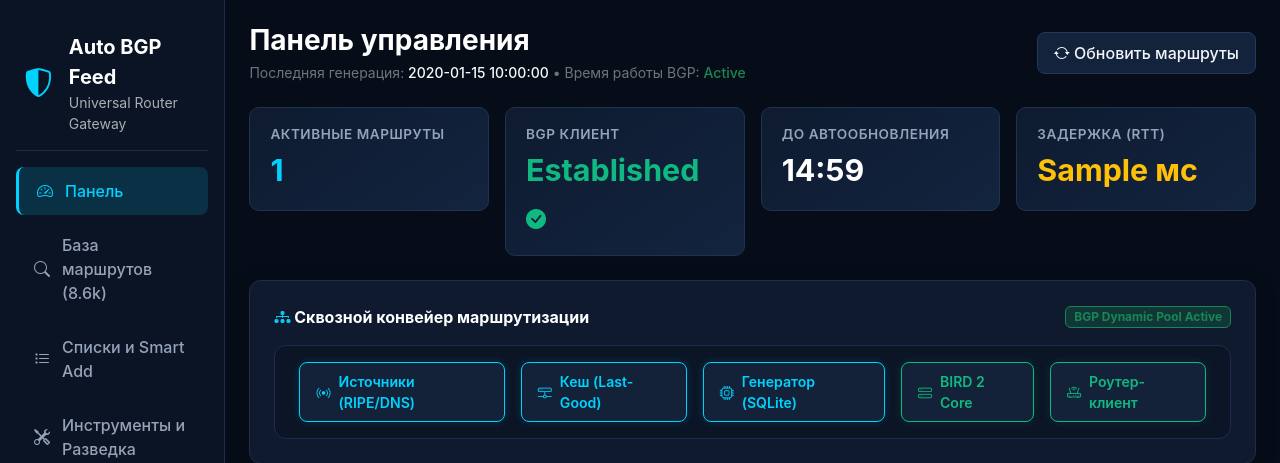
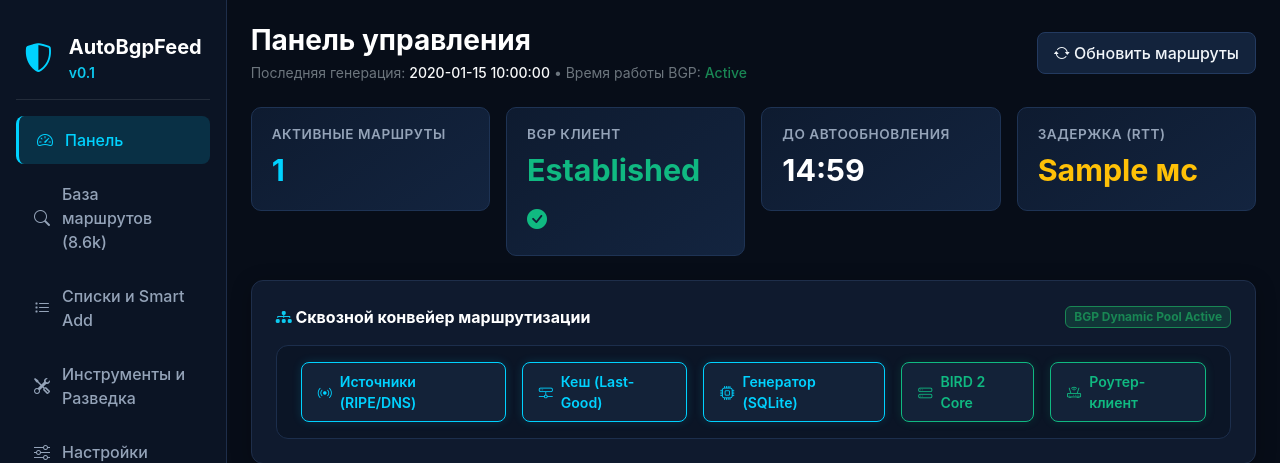
Before and after one commit to milkmann/AutoBgpFeed, a FastAPI app: template source-manager/templates/index.html in a window 1280 px wide. Shown: the top 463 px of the page. Run offline with FastAPI, Linux system fonts and the light colour scheme; the template is opened without the code that fills it: most values are stand-ins (such as "Sample title", 1, 10 or a date in 2020); parts of the project's set-up code (start-up, migrations or seed data) failed here and were passed over.

Commit message:
Update brand header to AutoBgpFeed v0.1

```diff
--- a/source-manager/templates/index.html
+++ b/source-manager/templates/index.html
@@ -3,7 +3,7 @@
 <head>
   <meta charset="UTF-8">
   <meta name="viewport" content="width=device-width, initial-scale=1.0">
-  <title>Auto BGP Feed</title>
+  <title>AutoBgpFeed v0.1</title>
   <link href="https://cdn.jsdelivr.net/npm/bootstrap@5.3.2/dist/css/bootstrap.min.css" rel="stylesheet">
   <link rel="stylesheet" href="https://cdn.jsdelivr.net/npm/bootstrap-icons@1.11.3/font/bootstrap-icons.min.css">
   <script src="https://cdn.jsdelivr.net/npm/chart.js"></script>
@@ -232,8 +232,8 @@
         <div class="d-flex align-items-center gap-3 px-2 py-3 mb-3 border-bottom border-secondary border-opacity-25">
           <div style="font-size: 1.8rem; color: #00d2ff;"><i class="bi bi-shield-shaded"></i></div>
           <div>
-            <div class="fw-bold fs-5 text-white">Auto BGP Feed</div>
-            <div class="small text-muted">Universal Router Gateway</div>
+            <div class="fw-bold fs-5 text-white">AutoBgpFeed</div>
+            <div class="small text-info fw-semibold">v0.1</div>
           </div>
         </div>
 
```
